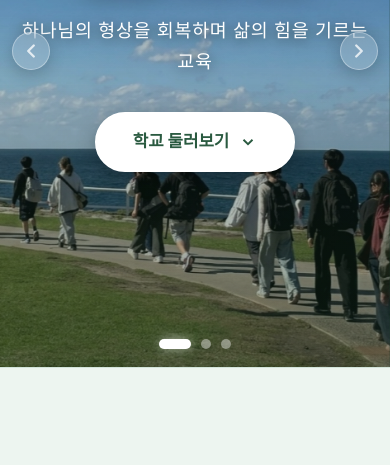
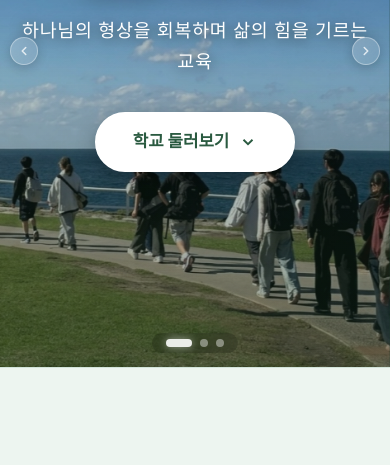
Before and after one commit to 12124653yh/shalom-freeschool, a plain HTML site: page index.html in a window 390 px wide. Shown: the part 348-813 px from the top of the page. Drawn offline with Linux system fonts and the light colour scheme; a web font is replaced by a local one.

Commit message:
style: Hero 화살표 버튼 소형화 및 1초 그라데이션 페이드인, 인디케이터 바 호버 노출 적용

```diff
--- a/index.html
+++ b/index.html
@@ -91,15 +91,15 @@
         </a>
       </div>
 
-      <!-- Carousel Navigation Arrow Buttons (마우스 오버 시 불투명 표시) -->
+      <!-- Carousel Navigation Arrow Buttons (마우스 오버 시 1초 동안 부드럽게 페이드 인) -->
       <button type="button" class="hero-nav-btn hero-nav-prev" id="hero-prev-btn" aria-label="이전 사진 보기" title="이전 사진">
-        <svg width="22" height="22" viewBox="0 0 24 24" fill="none" stroke="currentColor" stroke-width="2.6" stroke-linecap="round" stroke-linejoin="round">
+        <svg width="14" height="14" viewBox="0 0 24 24" fill="none" stroke="currentColor" stroke-width="2.6" stroke-linecap="round" stroke-linejoin="round">
           <polyline points="15 18 9 12 15 6"></polyline>
         </svg>
       </button>
 
       <button type="button" class="hero-nav-btn hero-nav-next" id="hero-next-btn" aria-label="다음 사진 보기" title="다음 사진">
-        <svg width="22" height="22" viewBox="0 0 24 24" fill="none" stroke="currentColor" stroke-width="2.6" stroke-linecap="round" stroke-linejoin="round">
+        <svg width="14" height="14" viewBox="0 0 24 24" fill="none" stroke="currentColor" stroke-width="2.6" stroke-linecap="round" stroke-linejoin="round">
           <polyline points="9 18 15 12 9 6"></polyline>
         </svg>
       </button>
--- a/style.css
+++ b/style.css
@@ -293,19 +293,19 @@ nav ul li a.active::after {
   animation: heroFadeIn 1s cubic-bezier(0.16, 1, 0.3, 1) both;
 }
 
-/* Hero Carousel Arrow Buttons (Translucent on hover) */
+/* Hero Carousel Arrow Buttons (훨씬 작고, 호버 시 1초 동안 부드러운 그라데이션 페이드 인) */
 .hero-nav-btn {
   position: absolute;
   top: 50%;
-  transform: translateY(-50%);
+  transform: translateY(-50%) scale(0.92);
   z-index: 10;
-  width: 46px;
-  height: 46px;
+  width: 32px;
+  height: 32px;
   border-radius: 50%;
-  background-color: rgba(255, 255, 255, 0.22);
+  background: linear-gradient(135deg, rgba(255, 255, 255, 0.28) 0%, rgba(255, 255, 255, 0.12) 100%);
   backdrop-filter: blur(8px);
   -webkit-backdrop-filter: blur(8px);
-  border: 1.5px solid rgba(255, 255, 255, 0.45);
+  border: 1px solid rgba(255, 255, 255, 0.45);
   color: #ffffff;
   display: flex;
   align-items: center;
@@ -313,58 +313,76 @@ nav ul li a.active::after {
   cursor: pointer;
   opacity: 0;
   visibility: hidden;
-  transition: opacity 0.35s cubic-bezier(0.16, 1, 0.3, 1),
-              visibility 0.35s,
-              background-color 0.25s ease,
-              transform 0.25s cubic-bezier(0.16, 1, 0.3, 1),
+  transition: opacity 1s cubic-bezier(0.22, 1, 0.36, 1),
+              visibility 1s,
+              transform 1s cubic-bezier(0.22, 1, 0.36, 1),
+              background 0.25s ease,
               box-shadow 0.25s ease;
-  box-shadow: 0 4px 18px rgba(0, 0, 0, 0.28);
+  box-shadow: 0 2px 12px rgba(0, 0, 0, 0.25);
   outline: none;
 }
 
 .hero-nav-prev {
-  left: 28px;
+  left: 20px;
 }
 
 .hero-nav-next {
-  right: 28px;
-}
-
-/* Reveal buttons translucently when mouse hovers on hero-full */
+  right: 20px;
+}
+
+/* Hero 호버 시 1초에 걸쳐 부드러운 그라데이션 느낌으로 등장 */
 .hero-full:hover .hero-nav-btn {
-  opacity: 0.85;
+  opacity: 0.88;
   visibility: visible;
+  transform: translateY(-50%) scale(1);
 }
 
 .hero-nav-btn:hover {
   opacity: 1 !important;
-  background-color: rgba(255, 255, 255, 0.42);
-  border-color: rgba(255, 255, 255, 0.7);
+  background: linear-gradient(135deg, rgba(255, 255, 255, 0.45) 0%, rgba(255, 255, 255, 0.22) 100%);
+  border-color: rgba(255, 255, 255, 0.75);
   transform: translateY(-50%) scale(1.12);
-  box-shadow: 0 8px 24px rgba(0, 0, 0, 0.38);
+  box-shadow: 0 4px 16px rgba(0, 0, 0, 0.35);
 }
 
 .hero-nav-btn:active {
-  transform: translateY(-50%) scale(0.96);
-}
-
-/* Slide Indicator Dots at bottom of hero */
+  transform: translateY(-50%) scale(0.94);
+}
+
+/* Slide Indicator Dots: 커서를 올렸을 때만 1초 페이드인으로 보이게 설정 */
 .hero-indicators {
   position: absolute;
-  bottom: 28px;
+  bottom: 24px;
   left: 50%;
-  transform: translateX(-50%);
+  transform: translateX(-50%) translateY(8px);
   z-index: 10;
   display: flex;
   align-items: center;
-  gap: 10px;
+  gap: 8px;
+  opacity: 0;
+  visibility: hidden;
+  transition: opacity 1s cubic-bezier(0.22, 1, 0.36, 1),
+              visibility 1s,
+              transform 1s cubic-bezier(0.22, 1, 0.36, 1);
+  padding: 6px 14px;
+  border-radius: var(--radius-full);
+  background: rgba(0, 0, 0, 0.18);
+  backdrop-filter: blur(6px);
+  -webkit-backdrop-filter: blur(6px);
+}
+
+/* Hero 호버 시 인디케이터 바도 함께 부드럽게 등장 */
+.hero-full:hover .hero-indicators {
+  opacity: 1;
+  visibility: visible;
+  transform: translateX(-50%) translateY(0);
 }
 
 .hero-indicator-dot {
-  width: 10px;
-  height: 10px;
+  width: 8px;
+  height: 8px;
   border-radius: var(--radius-full);
-  background-color: rgba(255, 255, 255, 0.4);
+  background-color: rgba(255, 255, 255, 0.45);
   border: none;
   cursor: pointer;
   padding: 0;
@@ -374,9 +392,9 @@ nav ul li a.active::after {
 }
 
 .hero-indicator-dot.active {
-  width: 32px;
+  width: 26px;
   background-color: #ffffff;
-  box-shadow: 0 0 12px rgba(255, 255, 255, 0.6);
+  box-shadow: 0 0 10px rgba(255, 255, 255, 0.6);
 }
 
 @keyframes heroFadeIn {
@@ -1497,17 +1515,21 @@ footer {
   .hero-nav-btn {
     opacity: 0.8;
     visibility: visible;
-    width: 38px;
-    height: 38px;
+    width: 28px;
+    height: 28px;
+    transform: translateY(-50%);
   }
   .hero-nav-prev {
-    left: 12px;
+    left: 10px;
   }
   .hero-nav-next {
-    right: 12px;
+    right: 10px;
   }
   .hero-indicators {
-    bottom: 18px;
+    opacity: 0.9;
+    visibility: visible;
+    bottom: 14px;
+    transform: translateX(-50%);
   }
 }
 
```
